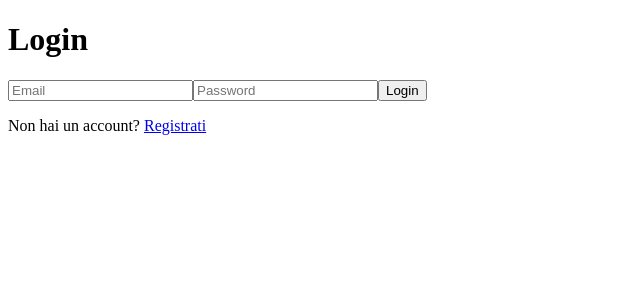
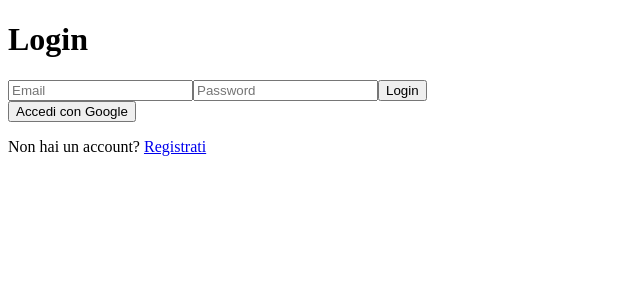
Before and after one commit to giusene/HireGenius, a Next.js app: page /login in a window 1280 px wide. Shown: the top 300 px of the page, without its empty margins (0-640 px from the left). Built offline with nearby package versions, Linux system fonts and the light colour scheme; no server answers.

Commit message:
feat(auth): add Google login functionality
- Integrated Google login using Firebase's GoogleAuthProvider.
- Updated login page to include a button for Google authentication.
- Implemented proper error handling for Google login method.

```diff
--- a/src/lib/firebaseConfig.ts
+++ b/src/lib/firebaseConfig.ts
@@ -1,7 +1,7 @@
 // src/lib/firebaseConfig.ts
 
 import { initializeApp } from "firebase/app";
-import { getAuth } from "firebase/auth";
+import { getAuth, GoogleAuthProvider } from "firebase/auth";
 import { getAnalytics } from "firebase/analytics";
 
 const firebaseConfig = {
@@ -24,5 +24,6 @@ if (typeof window !== "undefined") {
 }
 
 const auth = getAuth(app);
+const googleProvider = new GoogleAuthProvider();
 
-export { auth, analytics };
+export { auth, googleProvider, analytics };
--- a/src/pages/login.tsx
+++ b/src/pages/login.tsx
@@ -1,8 +1,8 @@
 // src/pages/login.tsx
 
 import { useState } from "react";
-import { auth } from "../lib/firebaseConfig";
-import { signInWithEmailAndPassword } from "firebase/auth";
+import { auth, googleProvider } from "../lib/firebaseConfig";
+import { signInWithEmailAndPassword, signInWithPopup } from "firebase/auth";
 import Link from "next/link";
 
 const Login = () => {
@@ -19,6 +19,15 @@ const Login = () => {
       alert("Login effettuato con successo!");
     } catch (err) {
       setError("Errore durante il login. Verifica le tue credenziali.");
+    }
+  };
+
+  const handleGoogleLogin = async () => {
+    try {
+      await signInWithPopup(auth, googleProvider);
+      alert("Login con Google effettuato con successo!");
+    } catch (err) {
+      setError("Errore durante l'accesso con Google. Riprova.");
     }
   };
 
@@ -41,6 +50,7 @@ const Login = () => {
         <button type="submit">Login</button>
       </form>
       {error && <p>{error}</p>}
+      <button onClick={handleGoogleLogin}>Accedi con Google</button>
       <p>
         Non hai un account? <Link href="/register">Registrati</Link>
       </p>
```
Also changed, not shown: 1 other file (tests, documents, lock files or other folders).
